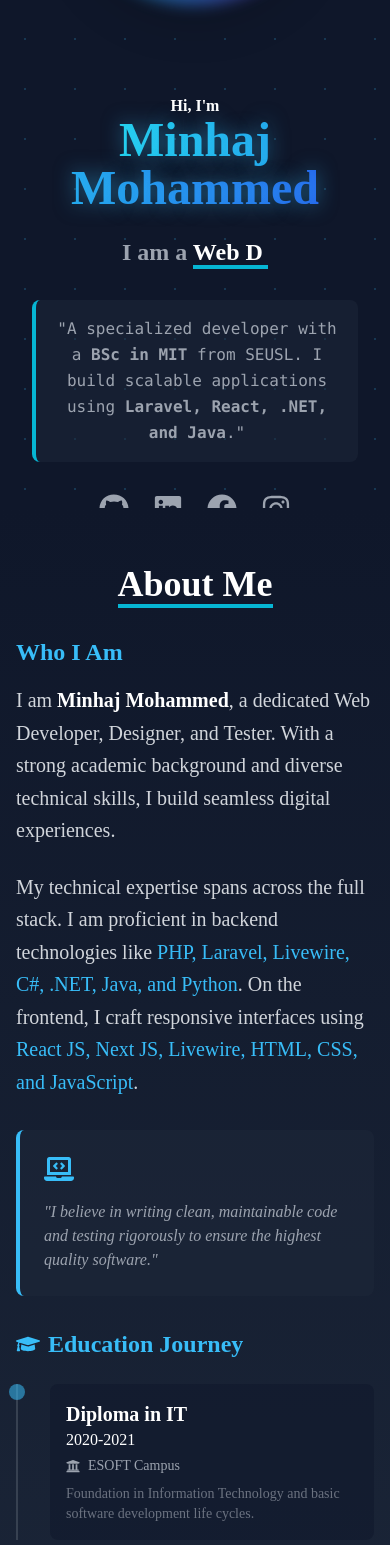
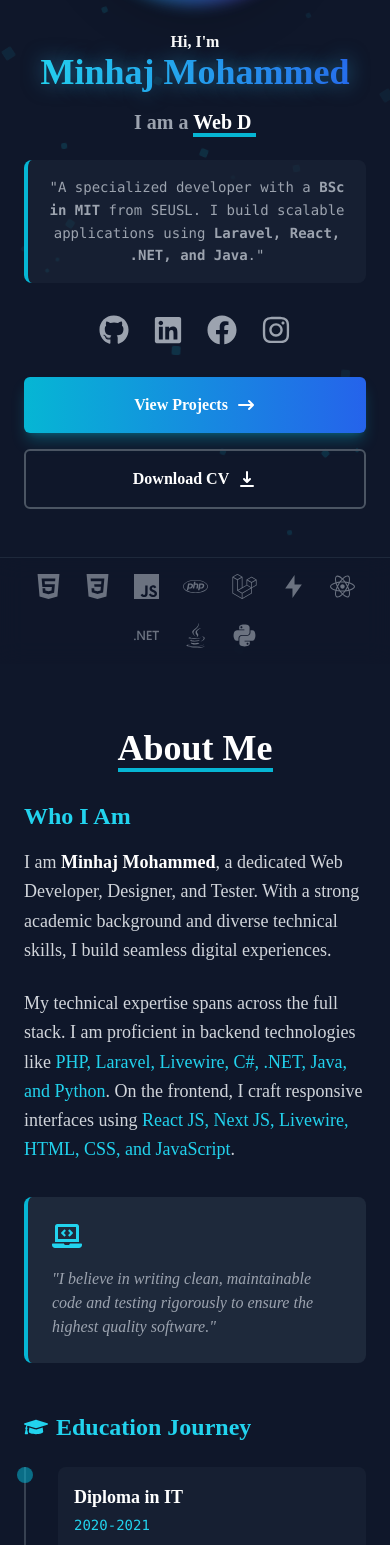
Before and after one commit to minhaj27432/my-portfolio, a React (Vite) app: page / in a window 390 px wide. Shown: the part 336-1881 px from the top of the page. Built offline with nearby package versions, Linux system fonts and the light colour scheme.

Commit message:
Refactor components for improved styling and responsiveness

```diff
--- a/src/components/About.jsx
+++ b/src/components/About.jsx
@@ -23,22 +23,21 @@ const About = () => {
       id: 3,
       degree: "BSc in Management & Information Technology",
       institution: "South Eastern University of Sri Lanka",
-      year: "2022-2025", // You can add the year if you want, e.g., "2020 - 2024"
+      year: "2022-2025",
       desc: "Specialized in Information Technology management and advanced software engineering principles."
     },
   ];
 
   return (
-    <div name="about" className="w-full bg-gradient-to-b from-primary to-secondary text-white py-10">
-      <div className="max-w-screen-xl p-4 mx-auto flex flex-col justify-center w-full h-full">
+    <div name="about" className="w-full bg-slate-900 text-white py-16 md:py-20">
+      <div className="max-w-screen-xl px-6 md:px-12 mx-auto flex flex-col justify-center w-full h-full">
 
         {/* Section Title */}
         <div className="pb-8 text-center md:text-left">
           <p className="text-4xl font-bold inline border-b-4 border-cyan-500">About Me</p>
-
         </div>
 
-        <div className="grid md:grid-cols-2 gap-8">
+        <div className="grid md:grid-cols-2 gap-12">
 
           {/* Left Column: Narrative Bio */}
           <motion.div
@@ -46,20 +45,20 @@ const About = () => {
             whileInView={{ opacity: 1, x: 0 }}
             transition={{ duration: 0.5 }}
           >
-            <h3 className="text-2xl font-bold mb-4 text-accent">Who I Am</h3>
-            <p className="text-xl text-gray-300 leading-relaxed">
+            <h3 className="text-2xl font-bold mb-4 text-cyan-400">Who I Am</h3>
+            <p className="text-lg md:text-xl text-gray-300 leading-relaxed">
               I am <span className="text-white font-bold">Minhaj Mohammed</span>, a dedicated Web Developer, Designer, and Tester.
               With a strong academic background and diverse technical skills, I build seamless digital experiences.
             </p>
             <br />
-            <p className="text-xl text-gray-300 leading-relaxed">
+            <p className="text-lg md:text-xl text-gray-300 leading-relaxed">
               My technical expertise spans across the full stack. I am proficient in backend technologies like
-              <span className="text-accent"> PHP, Laravel, Livewire, C#, .NET, Java, and Python</span>. On the frontend,
-              I craft responsive interfaces using <span className="text-accent">React JS, Next JS, Livewire, HTML, CSS, and JavaScript</span>.
+              <span className="text-cyan-400"> PHP, Laravel, Livewire, C#, .NET, Java, and Python</span>. On the frontend,
+              I craft responsive interfaces using <span className="text-cyan-400">React JS, Next JS, Livewire, HTML, CSS, and JavaScript</span>.
             </p>
 
-            <div className="mt-8 p-6 bg-secondary/50 rounded-lg border-l-4 border-accent">
-                <FaLaptopCode size={30} className="mb-4 text-accent" />
+            <div className="mt-8 p-6 bg-slate-800 rounded-lg border-l-4 border-cyan-500">
+                <FaLaptopCode size={30} className="mb-4 text-cyan-400" />
                 <p className="italic text-gray-400">
                   "I believe in writing clean, maintainable code and testing rigorously to ensure the highest quality software."
                 </p>
@@ -73,25 +72,25 @@ const About = () => {
             whileInView={{ opacity: 1, x: 0 }}
             transition={{ duration: 0.5, delay: 0.2 }}
           >
-            <h3 className="text-2xl font-bold mb-6 text-accent flex items-center gap-2">
+            <h3 className="text-2xl font-bold mb-6 text-cyan-400 flex items-center gap-2">
               <FaGraduationCap /> Education Journey
             </h3>
 
             <div className="space-y-6">
               {education.map((edu) => (
-                <div key={edu.id} className="relative pl-8 border-l-2 border-gray-700 hover:border-accent transition-colors duration-300">
+                <div key={edu.id} className="relative pl-8 border-l-2 border-gray-700 hover:border-cyan-500 transition-colors duration-300">
                   {/* Timeline Dot */}
-                  <div className="absolute -left-[9px] top-0 w-4 h-4 rounded-full bg-accent animate-pulse"></div>
+                  <div className="absolute -left-[9px] top-0 w-4 h-4 rounded-full bg-cyan-500 animate-pulse"></div>
 
-                  <div className="bg-primary/50 p-4 rounded-lg hover:shadow-lg hover:shadow-cyan-500/10 transition-all">
-                    <div>
-                        <h4 className="text-xl font-bold text-white">{edu.degree} </h4>
-                        <span className='text-md'>{edu.year}</span>
+                  <div className="bg-slate-800/50 p-4 rounded-lg hover:shadow-lg hover:shadow-cyan-500/10 transition-all">
+                    <div className="flex flex-col sm:flex-row sm:justify-between sm:items-center mb-2">
+                        <h4 className="text-lg sm:text-xl font-bold text-white">{edu.degree} </h4>
+                        <span className='text-sm text-cyan-400 font-mono mt-1 sm:mt-0'>{edu.year}</span>
                     </div>
-                    <p className="text-gray-400 flex items-center gap-2 text-sm mt-1">
+                    <p className="text-gray-400 flex items-center gap-2 text-sm">
                       <FaUniversity /> {edu.institution}
                     </p>
-                    <p className="text-gray-500 text-sm mt-2">{edu.desc}</p>
+                    <p className="text-gray-500 text-sm mt-2 leading-relaxed">{edu.desc}</p>
                   </div>
                 </div>
               ))}
--- a/src/components/Hero.jsx
+++ b/src/components/Hero.jsx
@@ -1,22 +1,81 @@
-import React from "react";
-import { motion } from "framer-motion";
+import React, { useRef, useMemo } from "react";
+import { motion, useSpring, useTransform, useMotionValue } from "framer-motion";
 import { TypeAnimation } from "react-type-animation";
 import { Link } from "react-scroll";
 import { HiArrowNarrowRight, HiDownload } from "react-icons/hi";
-import { FaGithub, FaLinkedin, FaFacebook, FaInstagram } from "react-icons/fa"; // Added FaInstagram
-
-// Tech Stack Icons
+import { FaGithub, FaLinkedin, FaFacebook, FaInstagram } from "react-icons/fa";
 import { FaPhp, FaJava, FaPython, FaReact, FaLaravel } from "react-icons/fa";
-import { SiDotnet, SiNextdotjs, SiJavascript, SiHtml5, SiCss3 } from "react-icons/si";
+import { SiDotnet, SiJavascript, SiHtml5, SiCss3 } from "react-icons/si";
 import { RiFlashlightFill } from "react-icons/ri";
-
-// --- IMPORTS ---
 import profileImg from "../assets/profile/profile2.png";
 import cvFile from "../assets/cv/Minhaj_Mohammed_CV.pdf";
 
+// --- PARTICLE COMPONENT ---
+// Renders a single floating shard that moves based on mouse position
+const Particle = ({ mouseX, mouseY, index }) => {
+  // Randomize initial position
+  const initialTop = useMemo(() => Math.random() * 100, []); // 0% to 100%
+  const initialLeft = useMemo(() => Math.random() * 100, []); // 0% to 100%
+
+  // Randomize movement "depth" (some move fast, some slow)
+  const depth = useMemo(() => (Math.random() - 0.5) * 60, []);
+
+  // Randomize size and rotation
+  const size = useMemo(() => Math.random() * 8 + 4, []); // 4px to 12px
+  const rotation = useMemo(() => Math.random() * 360, []);
+
+  // Transform mouse movement into particle movement
+  const x = useTransform(mouseX, [-500, 500], [-depth * 2, depth * 2]);
+  const y = useTransform(mouseY, [-500, 500], [-depth * 2, depth * 2]);
+
+  return (
+    <motion.div
+      style={{
+        top: `${initialTop}%`,
+        left: `${initialLeft}%`,
+        x,
+        y,
+        rotate: rotation,
+      }}
+      className="absolute bg-cyan-500/30 backdrop-blur-[1px] rounded-sm z-0"
+      initial={{ opacity: 0, scale: 0 }}
+      animate={{
+        opacity: [0.2, 0.6, 0.2], // Twinkle effect
+        scale: 1,
+        rotate: rotation + 360 // Slow spin
+      }}
+      transition={{
+        opacity: { duration: Math.random() * 5 + 3, repeat: Infinity, ease: "easeInOut" },
+        rotate: { duration: Math.random() * 20 + 20, repeat: Infinity, ease: "linear" }
+      }}
+    >
+      <div style={{ width: size, height: size }} />
+    </motion.div>
+  );
+};
+
 const Hero = () => {
+  const ref = useRef(null);
 
-  // 1. UPDATED SOCIAL LINKS
+  // --- MOUSE PHYSICS LOGIC ---
+  const x = useMotionValue(0);
+  const y = useMotionValue(0);
+
+  // Smooth out the mouse movement
+  const mouseX = useSpring(x, { stiffness: 40, damping: 25 });
+  const mouseY = useSpring(y, { stiffness: 40, damping: 25 });
+
+  function handleMouseMove(event) {
+    const { clientX, clientY } = event;
+    const { innerWidth, innerHeight } = window;
+    x.set(clientX - innerWidth / 2);
+    y.set(clientY - innerHeight / 2);
+  }
+
+  // Profile Image 3D Tilt
+  const imgRotateX = useTransform(mouseY, [-500, 500], [15, -15]);
+  const imgRotateY = useTransform(mouseX, [-500, 500], [-15, 15]);
+
   const socialLinks = [
     { id: 1, icon: <FaGithub size={30} />, href: "https://github.com/minhaj27432", style: "hover:text-gray-400" },
     { id: 2, icon: <FaLinkedin size={30} />, href: "https://www.linkedin.com/in/mohammed-minhaj-a5721a29a", style: "hover:text-blue-500" },
@@ -25,39 +84,44 @@ const Hero = () => {
   ];
 
   return (
-    <div name="home" className="w-full h-screen bg-slate-900 relative overflow-hidden">
+    <div
+      ref={ref}
+      onMouseMove={handleMouseMove}
+      name="home"
+      className="w-full min-h-screen bg-slate-900 relative overflow-hidden flex flex-col justify-between"
+    >
 
-      {/* Background Elements */}
-      <div className="absolute inset-0 bg-grid z-0 opacity-30"></div>
+      {/* --- ANTIGRAVITY PARTICLE FIELD --- */}
+      <div className="absolute inset-0 overflow-hidden pointer-events-none">
+        {/* Create 40 random particles */}
+        {[...Array(40)].map((_, i) => (
+          <Particle key={i} mouseX={mouseX} mouseY={mouseY} index={i} />
+        ))}
+      </div>
+
+      {/* Background Gradients */}
       <div className="absolute top-0 right-0 w-96 h-96 bg-blue-500/10 rounded-full blur-[100px] -z-10"></div>
       <div className="absolute bottom-0 left-0 w-96 h-96 bg-cyan-500/10 rounded-full blur-[100px] -z-10"></div>
 
-      {/* Main Content Container */}
-      <div className="max-w-screen-2xl mx-auto px-8 md:px-24 h-full flex flex-col justify-center relative z-10">
+      {/* Main Content */}
+      <div className="max-w-screen-2xl mx-auto px-6 sm:px-12 md:px-24 flex-grow flex flex-col justify-center relative z-10 pt-24 pb-12">
+        <div className="grid md:grid-cols-2 gap-8 md:gap-12 items-center">
 
-        <div className="grid md:grid-cols-2 gap-12 items-center h-full pt-20 md:pt-0">
-
-            {/* --- LEFT SIDE: TEXT --- */}
+            {/* LEFT SIDE: TEXT */}
             <motion.div
               initial={{ opacity: 0, x: -50 }}
               animate={{ opacity: 1, x: 0 }}
               transition={{ duration: 0.8 }}
-              className="flex flex-col justify-center text-center md:text-left h-full order-2 md:order-1"
+              className="flex flex-col justify-center text-center md:text-left order-2 md:order-1"
             >
-              <div className="flex flex-col justify-center h-full">
-
-                  <p className="font-mono text-cyan-400 font-bold text-lg tracking-widest mt-8 mb-4 uppercase">
-                     {/* Spacer/Tagline */}
-                  </p>
-
-                  <h1 className="text-md sm:text-4xl font-extrabold text-white mb-6 leading-tight">
+                  <h1 className="text-md sm:text-xl lg:text-2xl font-extrabold text-white mb-4 sm:mb-6 leading-tight">
                     Hi, I'm <br />
-                    <span className="text-5xl sm:text-7xl text-transparent bg-clip-text bg-gradient-to-r from-cyan-400 to-blue-600 glow-text">
+                    <span className=" text-4xl sm:text-5xl lg:text-7xl text-transparent bg-clip-text bg-gradient-to-r from-cyan-400 to-blue-600 glow-text">
                       Minhaj Mohammed
                     </span>
                   </h1>
 
-                  <h2 className="text-2xl sm:text-4xl font-bold text-gray-400 mb-8">
+                  <h2 className="text-xl sm:text-3xl md:text-4xl font-bold text-gray-400 mb-6">
                     I am a{' '}
                     <TypeAnimation
                       sequence={[ "Web Developer", 2000, "Web Designer", 2000, "Tester", 2000 ]}
@@ -68,13 +132,13 @@ const Hero = () => {
                     />
                   </h2>
 
-                  <p className="font-mono text-gray-400 text-base sm:text-lg max-w-xl mx-auto md:mx-0 mb-8 leading-relaxed bg-slate-800/50 p-4 rounded-lg border-l-4 border-cyan-500">
+                  <p className="font-mono text-gray-400 text-sm sm:text-lg max-w-xl mx-auto md:mx-0 mb-8 leading-relaxed bg-slate-800/50 p-4 rounded-lg border-l-4 border-cyan-500">
                     "A specialized developer with a <strong>BSc in MIT</strong> from SEUSL.
                     I build scalable applications using <strong>Laravel, React, .NET, and Java</strong>."
                   </p>
 
-                  {/* 2. SOCIAL ICONS - PLACED BEFORE BUTTONS */}
-                  <div className="flex gap-6 justify-center md:justify-start items-center mb-8">
+                  {/* SOCIAL ICONS */}
+                  <div className="flex gap-6 justify-center md:justify-start items-center mb-8 relative z-20">
                     {socialLinks.map((item) => (
                       <a
                         key={item.id}
@@ -89,48 +153,46 @@ const Hero = () => {
                   </div>
 
                   {/* BUTTONS */}
-                  <div className="flex flex-col sm:flex-row gap-6 justify-center md:justify-start items-center">
-                    <Link to="portfolio" smooth duration={500} className="group text-white bg-gradient-to-r from-cyan-500 to-blue-600 px-8 py-4 rounded-md font-bold flex items-center justify-center gap-2 cursor-pointer hover:scale-105 duration-300 shadow-lg shadow-cyan-500/30 w-fit">
+                  <div className="flex flex-col sm:flex-row gap-4 sm:gap-6 justify-center md:justify-start items-center relative z-20">
+                    <Link to="portfolio" smooth duration={500} className="w-full sm:w-auto group text-white bg-gradient-to-r from-cyan-500 to-blue-600 px-8 py-4 rounded-md font-bold flex items-center justify-center gap-2 cursor-pointer hover:scale-105 duration-300 shadow-lg shadow-cyan-500/30">
                       View Projects <span className="group-hover:rotate-90 duration-300"><HiArrowNarrowRight size={20}/></span>
                     </Link>
 
                     <a
                       href={cvFile}
                       download="Minhaj_Mohammed_CV.pdf"
-                      className="text-white border-2 border-gray-600 px-8 py-4 rounded-md font-bold flex items-center justify-center gap-2 hover:border-cyan-400 hover:text-cyan-400 duration-300 w-fit"
+                      className="w-full sm:w-auto text-white border-2 border-gray-600 px-8 py-4 rounded-md font-bold flex items-center justify-center gap-2 hover:border-cyan-400 hover:text-cyan-400 duration-300"
                     >
                       Download CV <HiDownload size={20}/>
                     </a>
                   </div>
-
-              </div>
             </motion.div>
 
-            {/* --- RIGHT SIDE: PROFILE IMAGE --- */}
+            {/* RIGHT SIDE: PROFILE IMAGE */}
             <motion.div
+              style={{ perspective: 1000 }}
               initial={{ opacity: 0, scale: 0.5 }}
               animate={{ opacity: 1, scale: 1 }}
               transition={{ duration: 0.8 }}
-              className="flex justify-center items-center h-full order-1 md:order-2"
+              className="flex justify-center items-center order-1 md:order-2"
             >
-              <div className="relative group w-64 h-64 sm:w-80 sm:h-80 md:w-[450px] md:h-[450px]">
+              <motion.div
+                style={{ rotateX: imgRotateX, rotateY: imgRotateY }}
+                className="relative group w-60 h-60 sm:w-80 sm:h-80 md:w-[400px] md:h-[400px]"
+              >
                 <div className="absolute -inset-1 bg-gradient-to-r from-cyan-400 via-blue-500 to-purple-600 rounded-full blur opacity-75 group-hover:opacity-100 transition duration-1000 group-hover:duration-200 animate-spin-slow"></div>
                 <div className="relative w-full h-full rounded-full overflow-hidden border-4 border-slate-800 bg-slate-800 shadow-2xl">
                   <img src={profileImg} alt="Minhaj Mohammed" className="w-full h-full object-cover hover:scale-110 transition-transform duration-500"/>
-                  <div className="absolute bottom-0 w-full bg-black/70 backdrop-blur-md p-4 translate-y-full group-hover:translate-y-0 transition-transform duration-500 ease-in-out flex flex-col items-center justify-center pb-8">
-                    <span className="text-white font-bold text-xl">Minhaj Mohammed</span>
-                    <span className="text-cyan-400 text-sm font-mono uppercase tracking-widest">// Full Stack Engineer</span>
-                  </div>
                 </div>
-              </div>
+              </motion.div>
             </motion.div>
 
         </div>
       </div>
 
       {/* TECH STACK BAR */}
-      <div className="absolute bottom-0 w-full bg-slate-900/80 backdrop-blur-md border-t border-slate-800 py-4 hidden md:block z-10">
-        <div className="max-w-screen-xl mx-auto px-6 flex justify-center gap-8 text-gray-500">
+      <div className="w-full bg-slate-900/80 backdrop-blur-md border-t border-slate-800 py-4 z-10">
+        <div className="max-w-screen-xl mx-auto px-6 flex flex-wrap justify-center gap-6 sm:gap-8 text-gray-500">
              <div className="hover:text-orange-500 transition-colors duration-300 cursor-pointer"><SiHtml5 size={25}/></div>
              <div className="hover:text-blue-500 transition-colors duration-300 cursor-pointer"><SiCss3 size={25}/></div>
              <div className="hover:text-yellow-400 transition-colors duration-300 cursor-pointer"><SiJavascript size={25}/></div>
@@ -138,7 +200,7 @@ const Hero = () => {
              <div className="hover:text-red-600 transition-colors duration-300 cursor-pointer"><FaLaravel size={25}/></div>
              <div className="hover:text-yellow-300 transition-colors duration-300 cursor-pointer"><RiFlashlightFill size={25} /></div>
              <div className="hover:text-cyan-400 transition-colors duration-300 cursor-pointer"><FaReact size={25}/></div>
-             <div className="font-bold hover:text-green-500 cursor-default transition-colors duration-300">C#</div>
+             <div className="font-bold hover:text-green-500 cursor-default transition-colors duration-300 hidden sm:block">C#</div>
              <div className="hover:text-purple-600 transition-colors duration-300 cursor-pointer"><SiDotnet size={25}/></div>
              <div className="hover:text-orange-600 transition-colors duration-300 cursor-pointer"><FaJava size={25}/></div>
              <div className="hover:text-yellow-300 transition-colors duration-300 cursor-pointer"><FaPython size={25}/></div>
```
Also changed, not shown: src/components/Contact.jsx (+8 -9 lines), src/components/Navbar.jsx (+13 -13 lines), src/components/Portfolio.jsx (+3 -4 lines), src/components/Skills.jsx (+3 -11 lines).
